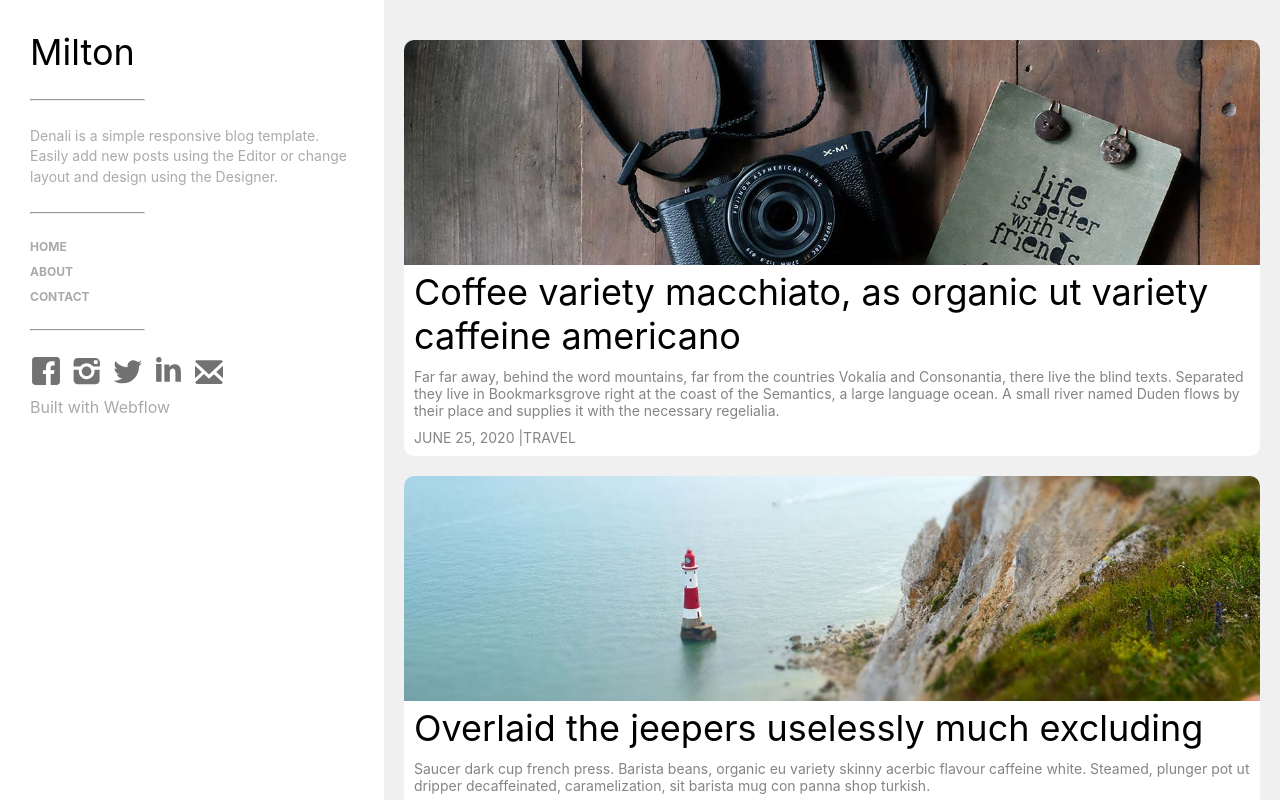
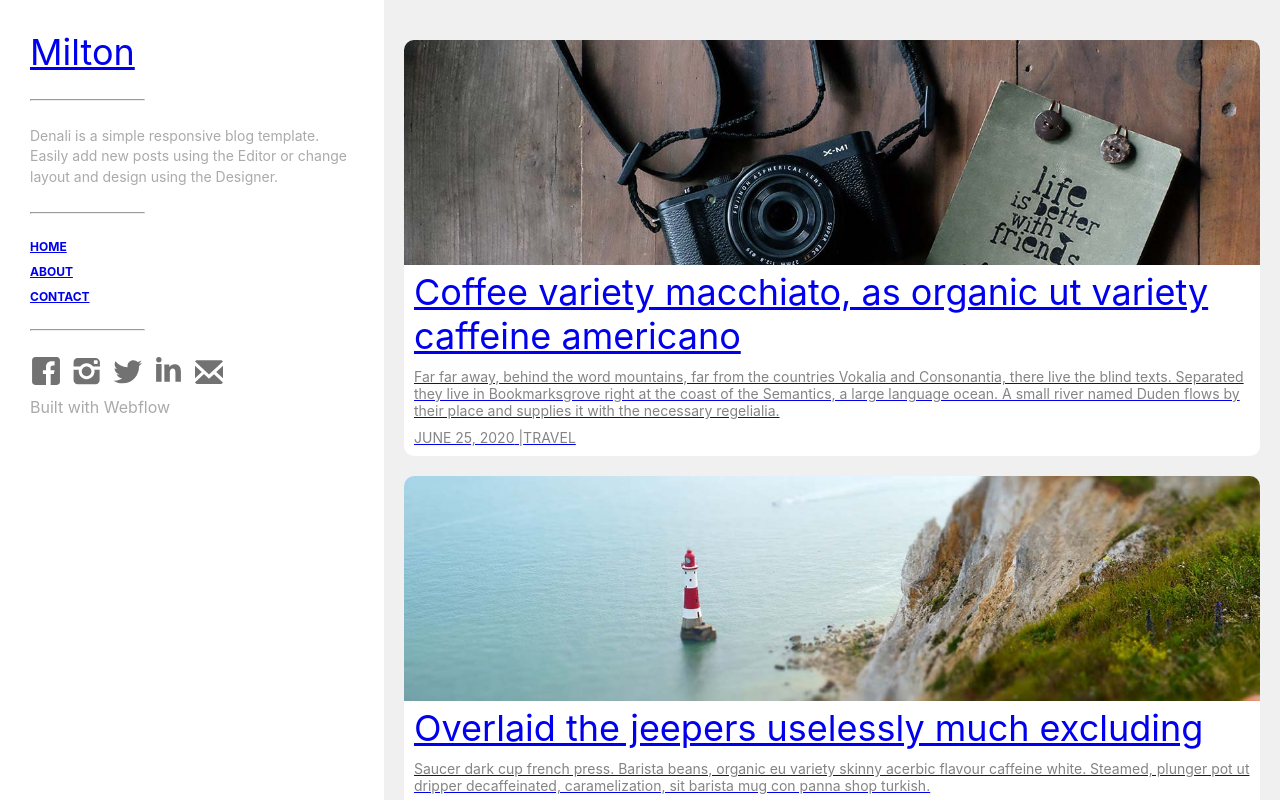
Before and after one commit to MykolaJakowlew/4CS-13, a React (Create React App) app: page / in a window 1280 px wide. Built offline with nearby package versions, Linux system fonts and the light colour scheme.

Commit message:
save progress

```diff
--- a/package.json
+++ b/package.json
@@ -8,6 +8,7 @@
     "@testing-library/user-event": "^13.5.0",
     "react": "^18.2.0",
     "react-dom": "^18.2.0",
+    "react-router-dom": "^6.4.3",
     "react-scripts": "5.0.1",
     "web-vitals": "^2.1.4"
   },
--- a/src/App.js
+++ b/src/App.js
@@ -1,13 +1,25 @@
+import { BrowserRouter, Route, Routes } from 'react-router-dom';
 import './App.css';
 import Navigation from './components/navigation';
 import Content from './components/content';
+import PageNotFound from './components/404';
+import About from './components/about';
 
 function App () {
   return (
-    <div className="App">
-      <Navigation />
-      <Content />
-    </div>
+    <BrowserRouter>
+      <div className="App">
+        <Navigation />
+        <Routes>
+          <Route path="/" element={<Content type={'all'}/>} >
+            <Route path='/card/:cardId' element={<Content />} />
+          </Route>
+          <Route path='/about' element={<About />} />
+
+          <Route path='*' element={<PageNotFound />} />
+        </Routes>
+      </div>
+    </BrowserRouter>
   );
 }
 
--- /dev/null
+++ b/src/components/404/index.js
@@ -0,0 +1,9 @@
+import React from "react";
+
+function PageNotFound () {
+ return (
+  <div>Page was not found</div>
+ );
+}
+
+export default PageNotFound;
--- /dev/null
+++ b/src/components/about/index.js
@@ -0,0 +1,9 @@
+import React from "react";
+
+function About () {
+ return (
+  <div>This is about page</div>
+ );
+}
+
+export default About;
--- a/src/components/content/card-article/index.js
+++ b/src/components/content/card-article/index.js
@@ -19,7 +19,7 @@ function CardArticle (props) {
     <div className='card-article'>
       <div
         className="card-image"
-    style={{ backgroundImage: `url(${elem.image})` }}
+        style={{ backgroundImage: `url(${window.location.origin}${elem.image})` }}
       ></div>
       <div
         onClick={elem.setSelectedCard}
--- a/src/components/content/index.js
+++ b/src/components/content/index.js
@@ -1,15 +1,23 @@
 import React, { useState } from "react";
+import { useParams, Link } from 'react-router-dom';
 import './style.css';
 import Card from './card';
 import mockCards from './mock/data.json';
 import CardArticle from "./card-article";
 
-function Content () {
+function Content (props) {
  const cards = mockCards;
+
+ const params = useParams();
+ console.log(params);
 
  const [selectedTag, setSelectedTag] = useState();
  console.log(`selectedTag:${selectedTag}`);
- const [selectedCard, setSelectedCard] = useState();
+ const [selectedCard, setSelectedCard] = useState(
+  props.type == 'all'
+   ? cards.find(card => card.id == params.cardId)
+   : null
+ );
  console.log(`selectedCard:`, selectedCard);
 
  const tagClick = (tag) => { setSelectedTag(tag); };
@@ -46,7 +54,9 @@ function Content () {
    >{selectedTag}</div>
    {
     showCards.map(el => {
-     return (<Card
+     return (
+      <Link to={`/card/${el.id}`}>
+       <Card
         image={el.image}
         description={el.description}
         title={el.title}
@@ -54,7 +64,8 @@ function Content () {
         date={el.date}
         tagClick={tagClick}
         setSelectedCard={() => setSelectedCard(el)}
-     />);
+       />
+      </Link>);
     })
    }
    {selectedCard && <CardArticle elem={selectedCard} />}
--- a/src/components/content/mock/data.json
+++ b/src/components/content/mock/data.json
@@ -1,6 +1,7 @@
 [
  {
-  "image": "./imgs/5e4b1a8c95e491e2e6265a89_photo-1441512673622-3eaa1c39ba28.jpg",
+  "id": 1,
+  "image": "/imgs/5e4b1a8c95e491e2e6265a89_photo-1441512673622-3eaa1c39ba28.jpg",
   "title": "Coffee variety macchiato, as organic ut variety caffeine americano",
   "date": "June 25, 2020",
   "tag": "Travel",
@@ -63,7 +64,8 @@
   ]
  },
  {
-  "image": "./imgs/5e4b1a8c95e491b7e5265a8a_3f4eb74a.jpg",
+  "id": 2,
+  "image": "/imgs/5e4b1a8c95e491b7e5265a8a_3f4eb74a.jpg",
   "title": "Overlaid the jeepers uselessly much excluding",
   "date": "June 25, 2020",
   "tag": "Tech",
@@ -126,7 +128,8 @@
   ]
  },
  {
-  "image": "./imgs/5e4b1a8c95e4916f85265a88_photo-1433854304641-67729357fe18.jpg",
+  "id": 3,
+  "image": "/imgs/5e4b1a8c95e4916f85265a88_photo-1433854304641-67729357fe18.jpg",
   "title": "Wherever far wow thus a squirrel raccoon jeez jaguar this from along",
   "date": "June 25, 2020",
   "tag": "Art",
@@ -189,7 +192,8 @@
   ]
  },
  {
-  "image": "./imgs/5e4b1a8c95e4911851265a87_photo-1443466612971-98a16c828136.jpg",
+  "id": 4,
+  "image": "/imgs/5e4b1a8c95e4911851265a87_photo-1443466612971-98a16c828136.jpg",
   "title": "According a funnily until pre-set or arrogant well cheerful",
   "date": "June 25, 2020",
   "tag": "Music",
@@ -252,7 +256,8 @@
   ]
  },
  {
-  "image": "./imgs/5e4b1a8c95e4916f85265a88_photo-1433854304641-67729357fe18.jpg",
+  "id": 5,
+  "image": "/imgs/5e4b1a8c95e4916f85265a88_photo-1433854304641-67729357fe18.jpg",
   "title": "Ea commodo laborum esse aliquip.",
   "date": "June 25, 2020",
   "tag": "Music",
--- a/src/components/navigation/index.js
+++ b/src/components/navigation/index.js
@@ -1,4 +1,5 @@
 import React from "react";
+import { Link } from 'react-router-dom';
 import './style.css';
 import facebook from './imgs/5e4b1a8c95e491addf265a8e_social-03.svg';
 import instagram from './imgs/5e4b1a8c95e491834e265b00_social-07.svg';
@@ -9,16 +10,18 @@ import email from './imgs/5e4b1a8c95e4912fad265ab9_social-30.svg';
 function Navigation () {
  return (
   <nav>
-   <div className="menu-title">Milton</div>
+   <div className="menu-title">
+    <Link to='/'>Milton</Link>
+   </div>
    <hr />
    <div className="menu-text-block">
     Denali is a simple responsive blog template. Easily add new posts using the Editor or change layout and design using the Designer.
    </div>
    <hr />
    <ul className="menu">
-    <li>home</li>
-    <li>about</li>
-    <li>contact</li>
+    <li><Link to='/'>home</Link></li>
+    <li><Link to='/about'>about</Link></li>
+    <li><Link to='/contact'>contact</Link></li>
    </ul>
    <hr />
    <div className="media-icons">
```
Also changed, not shown: 1 other file (tests, documents, lock files or other folders). Lines whose indentation alone changed are shown as unchanged.
